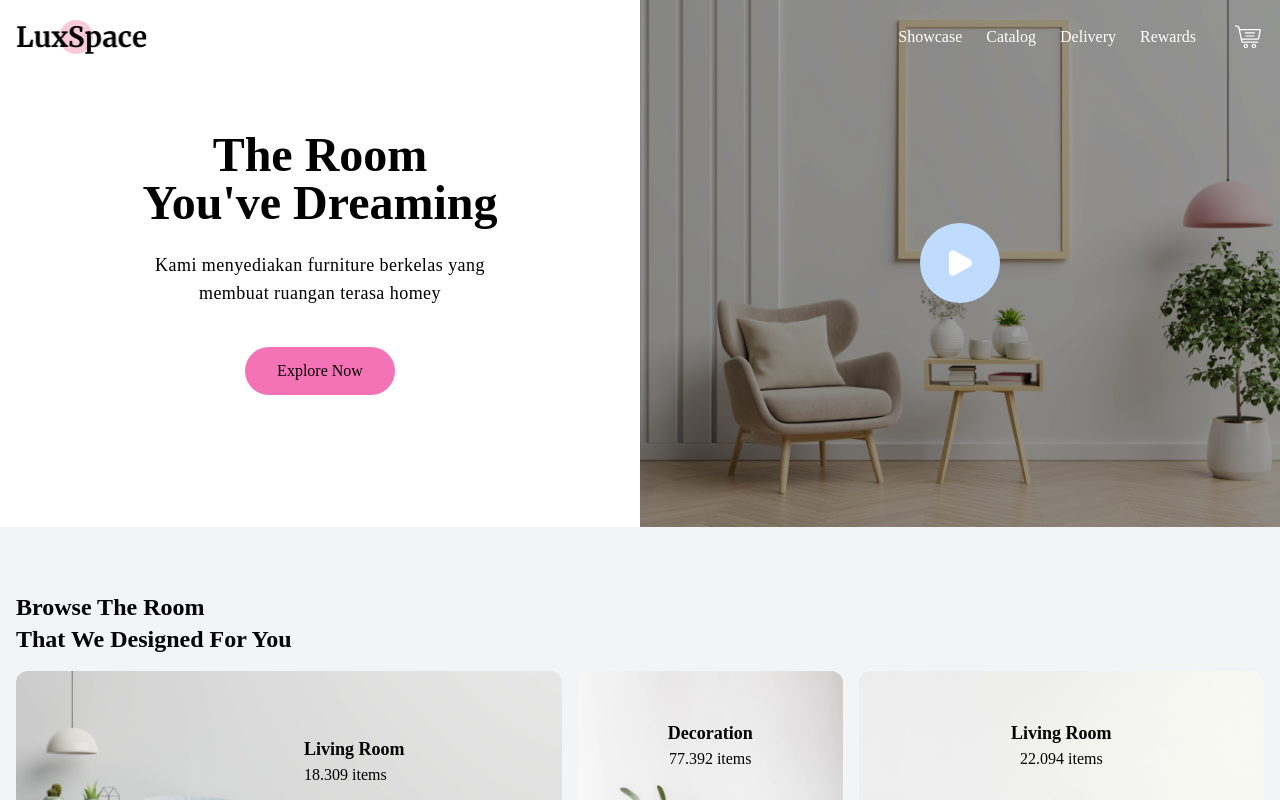
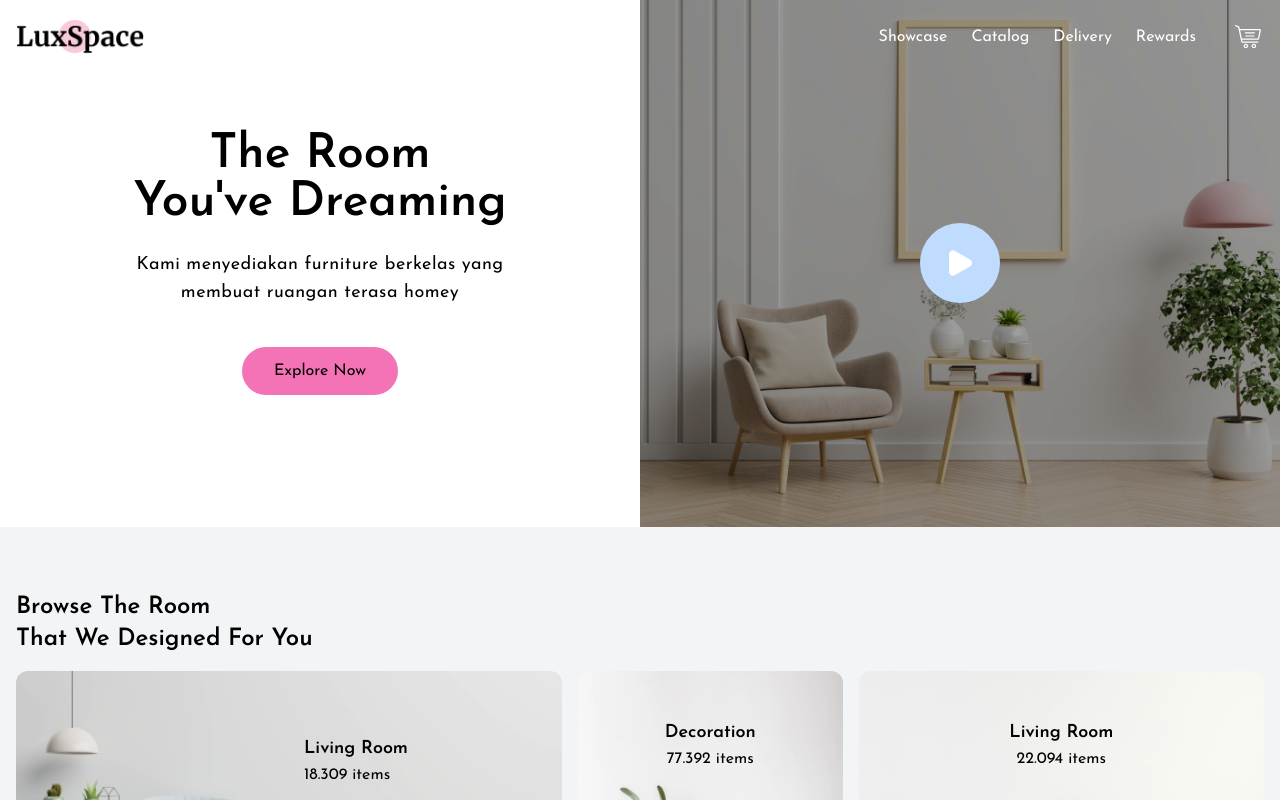
Before and after one commit to rizkiapriliantono/myReactLearning, a React (Create React App) app: page / in a window 1280 px wide. Shown: the top 800 px of the page. Built offline with nearby package versions, Linux system fonts and the light colour scheme.

Commit message:
new commit

```diff
--- a/src/service-worker.js
+++ b/src/service-worker.js
@@ -61,7 +61,8 @@ registerRoute(
   })
 );
 
-registerRoute(({url})=> url.origin === 'https://fonts.googleapis.com' || url.origin === 'https://fonts.gstatic.com', new NetworkFirst({
+registerRoute(({url})=>
+  url.origin === 'https://fonts.googleapis.com' || url.origin === 'https://fonts.gstatic.com', new NetworkFirst({
     cacheName: 'fonts',
       plugins: [
         new ExpirationPlugin({
@@ -69,7 +70,8 @@ registerRoute(({url})=> url.origin === 'https://fonts.googleapis.com' || url.ori
           maxEntries: 30
         })
       ]
-}))
+  })
+)
 
 self.addEventListener('install', function(event) {
   console.log('Service Worker: Install event triggered.');
@@ -80,7 +82,7 @@ self.addEventListener('install', function(event) {
     setTimeout(() => {
       console.log('Async install resolved after 2 seconds.');
       resolve();
-    }, 2000);
+    });
   });
 
   event.waitUntil(asyncInstall);
--- a/src/tailwind.css
+++ b/src/tailwind.css
@@ -1,4 +1,4 @@
-@import url("https://fonts.googleapis.com/css2?family=Open+Sans:wght@300;400;600&display=swap");
+@import url("https://fonts.googleapis.com/css2?family=Josefin+Sans:wght@300;400;600&display=swap");
 @tailwind base;
 @tailwind components;
 @tailwind utilities;
--- a/tailwind.config.js
+++ b/tailwind.config.js
@@ -6,8 +6,27 @@ module.exports = {
   theme: {
     extend: {},
     fontFamily: {
-      sans: ['Josefin Sans'],
-      serif: ['Merriweather', 'serif'],
+      sans: [
+        '"Josefin Sans"',
+      ],
+      serif: [
+        "ui-serif",
+        "Georgia",
+        "Cambria",
+        '"Times New Roman"',
+        "Times",
+        "serif",
+      ],
+      mono: [
+        "ui-monospace",
+        "SFMono-Regular",
+        "Menlo",
+        "Monaco",
+        "Consolas",
+        '"Liberation Mono"',
+        '"Courier New"',
+        "monospace",
+      ],
     },
   },
   plugins: [],
```
Lines whose indentation alone changed are shown as unchanged.
